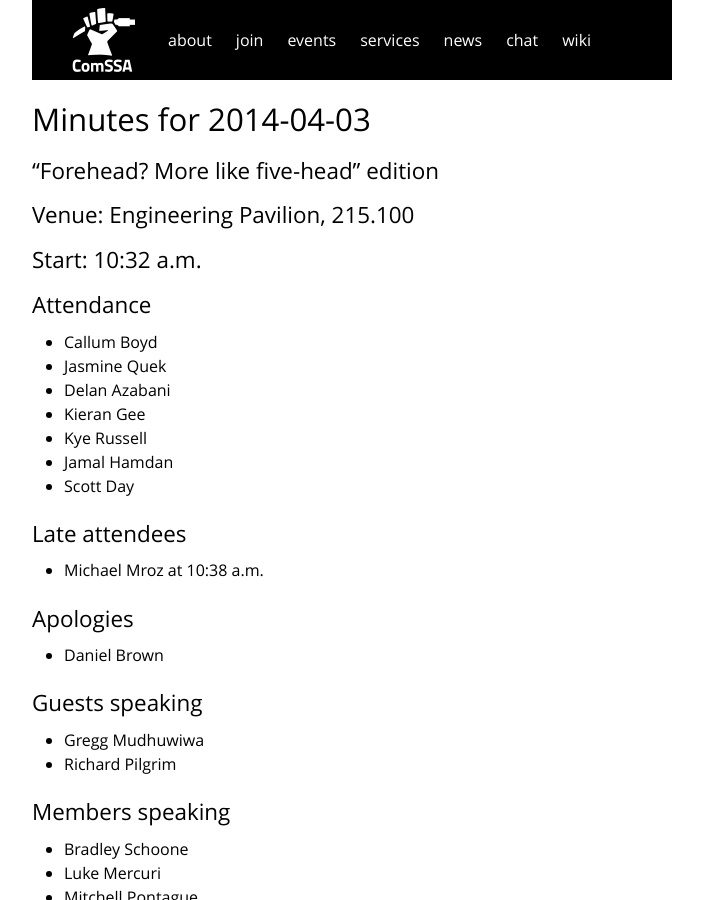
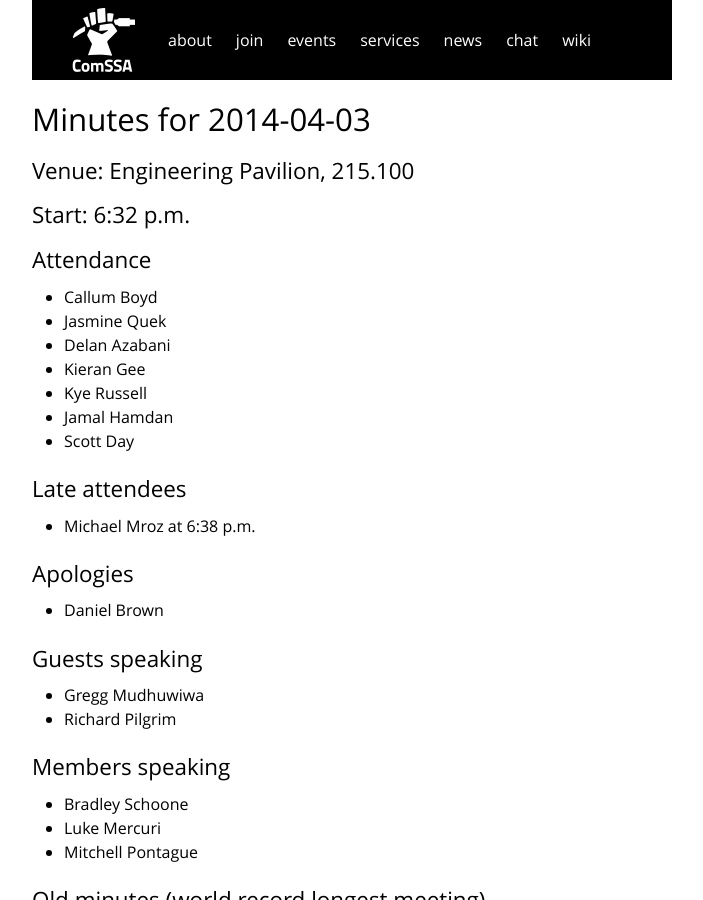
Before and after one commit to ComSSA/www.comssa.org.au, a Jekyll site: the page built from minutes/2014-04-03/index.md, in a window 1280 px wide and 900 px high. Shown: the whole window, without its empty margins (288-991 px from the left). Built offline with Jekyll 4.4.1, drawn with Linux system fonts in a browser that asks for light colours; part of the change alters nothing that is shown.

Commit message:
2014-04-03 minutes cleanup

```diff
--- a/minutes/2014-04-03/index.md
+++ b/minutes/2014-04-03/index.md
@@ -3,11 +3,9 @@ layout: default
 title: Minutes for 2014-04-03
 ---
 
-## "Forehead? More like five-head" edition
-
 ## Venue: Engineering Pavilion, 215.100
 
-## Start: <time datetime="2014-04-03T10:32Z">2014-04-03T10:32Z</time>
+## Start: <time datetime="2014-04-03T10:32Z">6:32 p.m.</time>
 
 ## Attendance
 
@@ -22,7 +20,7 @@ title: Minutes for 2014-04-03
 ## Late attendees
 
   * Michael Mroz at
-    <time datetime="2014-04-03T10:38Z">2014-04-03T10:38Z</time>
+    <time datetime="2014-04-03T10:38Z">6:38 p.m.</time>
 
 ## Apologies
 
@@ -205,6 +203,4 @@ title: Minutes for 2014-04-03
 
 ## Next meeting: Tuesday 2014-04-15
 
-## Finish: <time datetime="2014-04-03T11:51Z">2014-04-03T11:51Z</time>
-
-<script src="../minutools.js"></script>
+## Finish: <time datetime="2014-04-03T11:51Z">7:51 p.m.</time>
--- a/minutes/minutools.js
+++ /dev/null
@@ -1,13 +0,0 @@
-(function() {
-	function pad2(value) {
-		return ('0' + String(value)).slice(-2);
-	}
-	var tags = document.querySelectorAll('time');
-	for (var i = 0; i < tags.length; i++) {
-		var date = new Date(tags[i].getAttribute('datetime'));
-		var hours = date.getHours() % 12 || 12;
-		var minutes = date.getMinutes();
-		var ampm = date.getHours() < 12 ? 'a.m.' : 'p.m.';
-		tags[i].textContent = hours + ':' + minutes + ' ' + ampm;
-	}
-})();
```
